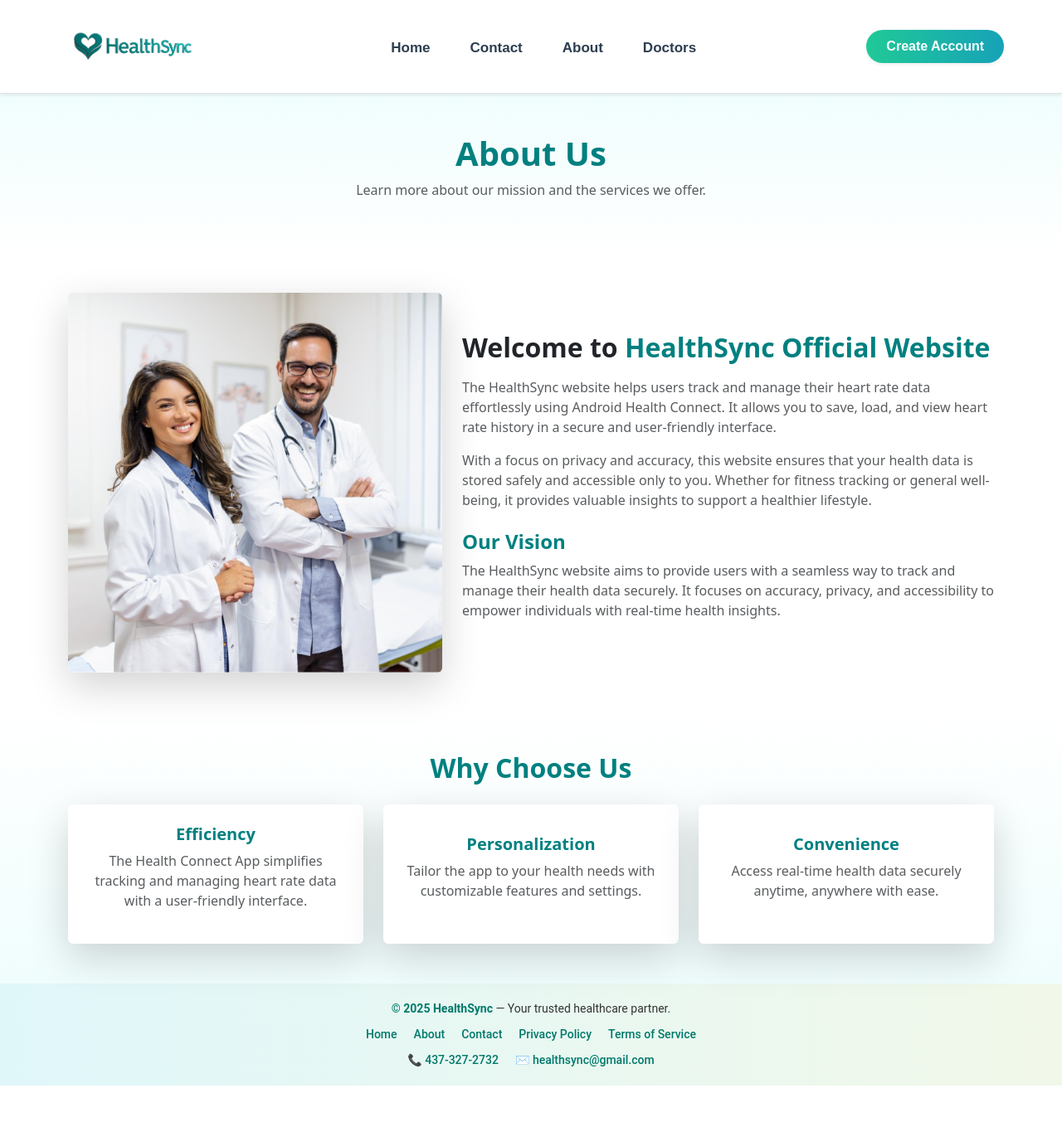
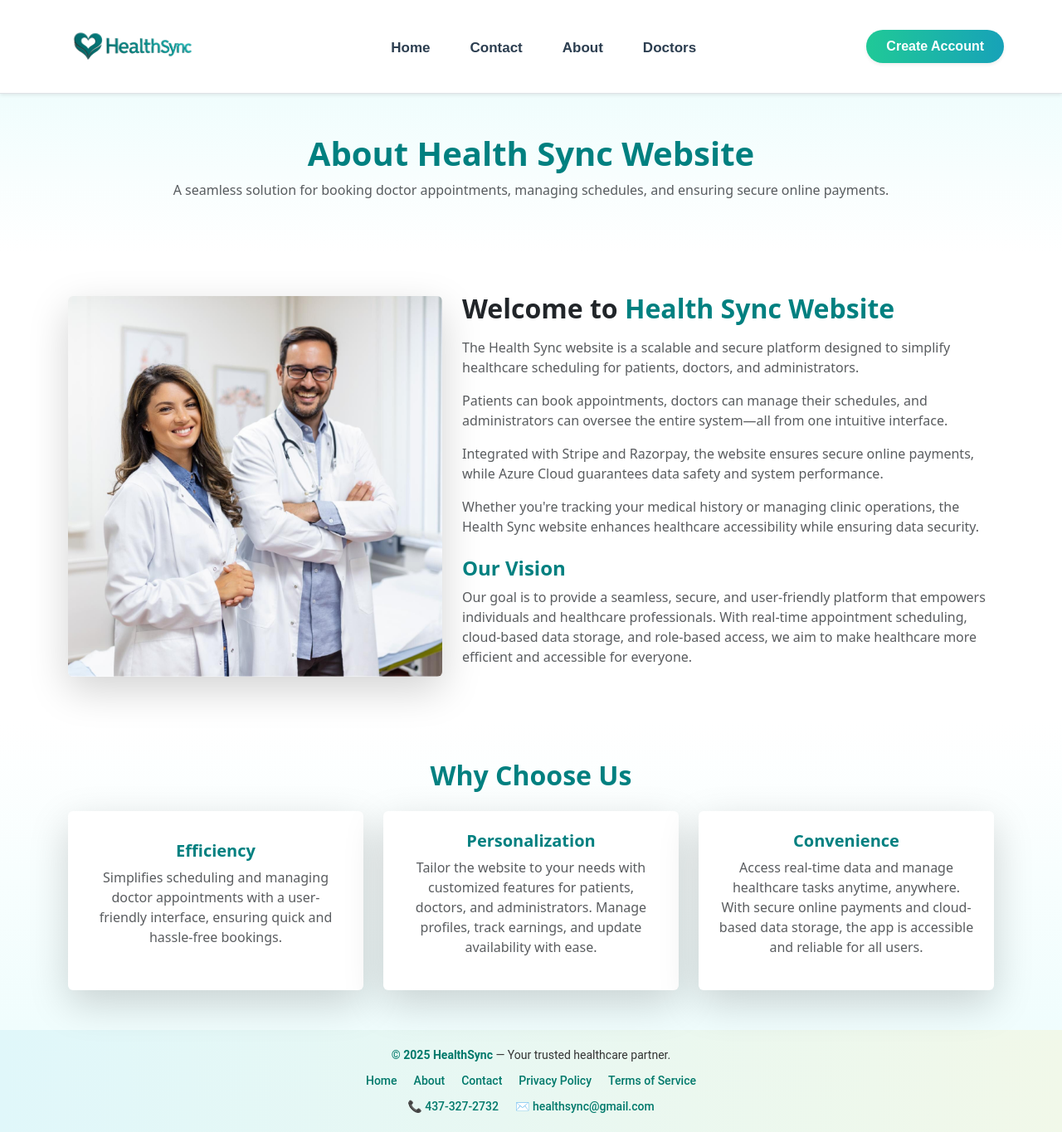
Before and after one commit to Infra-Ninjas/Front-End, a React (Vite) app: page /about in a window 1280 px wide. Shown: the whole page at 83% size. Before the commit the page ends 1309 px from the top, so only its background shows below. Built offline with nearby package versions, Linux system fonts and the light colour scheme; no server answers.

Commit message:
About page changes

```diff
--- a/src/pages/About.jsx
+++ b/src/pages/About.jsx
@@ -8,8 +8,8 @@
       {/* Hero Section */}
       <section className="text-center py-5" style={{ background: "linear-gradient(to bottom, #f0fdfd, white)" }}>
         <div className="container">
-          <h1 className="fw-bold" style={{ color: "#008080" }}>About Us</h1>
-          <p className="text-muted">Learn more about our mission and the services we offer.</p>
+          <h1 className="fw-bold" style={{ color: "#008080" }}>About Health Sync Website</h1>
+          <p className="text-muted">A seamless solution for booking doctor appointments, managing schedules, and ensuring secure online payments.</p>
         </div>
       </section>
 
@@ -22,25 +22,29 @@
               <img
                 className="img-fluid rounded shadow-lg"
                 src={assets.about_image}
-                alt="About Us"
+                alt="About Health Sync"
                 style={{ borderRadius: "15px" }}
               />
             </div>
             {/* Text Section */}
             <div className="col-md-7">
-              <h2 className="fw-bold mb-3 text-dark">Welcome to <span style={{ color: "#008080" }}>HealthSync Official Website</span></h2>
+              <h2 className="fw-bold mb-3 text-dark">Welcome to <span style={{ color: "#008080" }}>Health Sync Website</span></h2>
               <p className="text-muted">
-                The HealthSync website helps users track and manage their heart rate data effortlessly using Android Health Connect.
-                It allows you to save, load, and view heart rate history in a secure and user-friendly interface.
+                The Health Sync website is a scalable and secure platform designed to simplify healthcare scheduling for patients, doctors, and administrators.
               </p>
               <p className="text-muted">
-                With a focus on privacy and accuracy, this website ensures that your health data is stored safely and accessible only to you.
-                Whether for fitness tracking or general well-being, it provides valuable insights to support a healthier lifestyle.
+                Patients can book appointments, doctors can manage their schedules, and administrators can oversee the entire system—all from one intuitive interface.
+              </p>
+              <p className="text-muted">
+                Integrated with Stripe and Razorpay, the website ensures secure online payments, while Azure Cloud guarantees data safety and system performance.
+              </p>
+              <p className="text-muted">
+                Whether you're tracking your medical history or managing clinic operations, the Health Sync website enhances healthcare accessibility while ensuring data security.
               </p>
               <h4 className="fw-bold mt-4" style={{ color: "#008080" }}>Our Vision</h4>
               <p className="text-muted">
-                The HealthSync website aims to provide users with a seamless way to track and manage their health data securely.
-                It focuses on accuracy, privacy, and accessibility to empower individuals with real-time health insights.
+                Our goal is to provide a seamless, secure, and user-friendly platform that empowers individuals and healthcare professionals.
+                With real-time appointment scheduling, cloud-based data storage, and role-based access, we aim to make healthcare more efficient and accessible for everyone.
               </p>
             </div>
           </div>
@@ -61,7 +65,7 @@
                 boxShadow: "0 8px 16px rgba(0, 128, 128, 0.15)"
               }}>
                 <h5 className="fw-bold" style={{ color: "#008080" }}>Efficiency</h5>
-          <p className="text-muted">The Health Connect App simplifies tracking and managing heart rate data with a user-friendly interface.</p>
+                <p className="text-muted">Simplifies scheduling and managing doctor appointments with a user-friendly interface, ensuring quick and hassle-free bookings.</p>
               </div>
             </div>
             {/* Personalization */}
@@ -73,7 +77,7 @@
                 boxShadow: "0 8px 16px rgba(0, 128, 128, 0.15)"
               }}>
                 <h5 className="fw-bold" style={{ color: "#008080" }}>Personalization</h5>
-          <p className="text-muted">Tailor the app to your health needs with customizable features and settings.</p>
+                <p className="text-muted">Tailor the website to your needs with customized features for patients, doctors, and administrators. Manage profiles, track earnings, and update availability with ease.</p>
               </div>
             </div>
             {/* Convenience */}
@@ -85,14 +89,12 @@
                 boxShadow: "0 8px 16px rgba(0, 128, 128, 0.15)"
               }}>
                 <h5 className="fw-bold" style={{ color: "#008080" }}>Convenience</h5>
-          <p className="text-muted">Access real-time health data securely anytime, anywhere with ease.</p>
+                <p className="text-muted">Access real-time data and manage healthcare tasks anytime, anywhere. With secure online payments and cloud-based data storage, the app is accessible and reliable for all users.</p>
               </div>
             </div>
           </div>
         </div>
       </section>
-
-
     </div>
   );
 };
```
Lines whose indentation alone changed are shown as unchanged.
